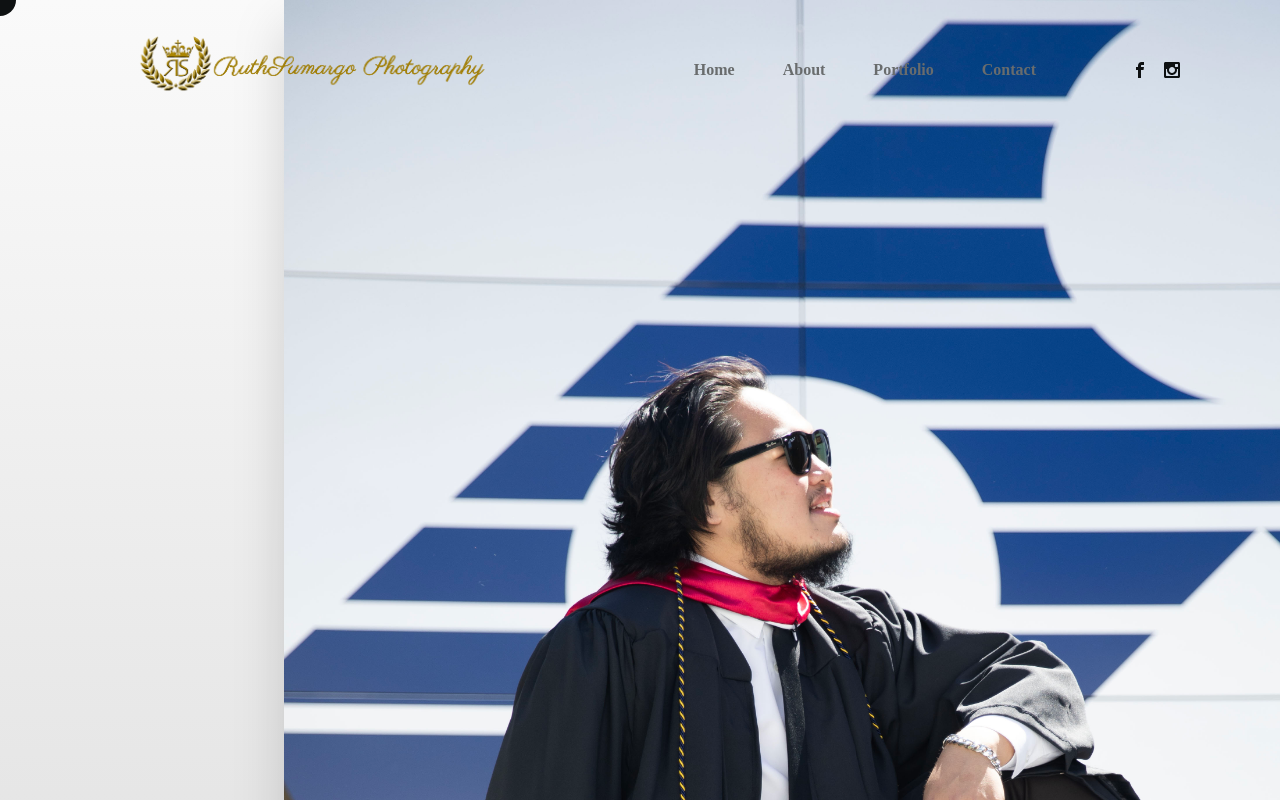
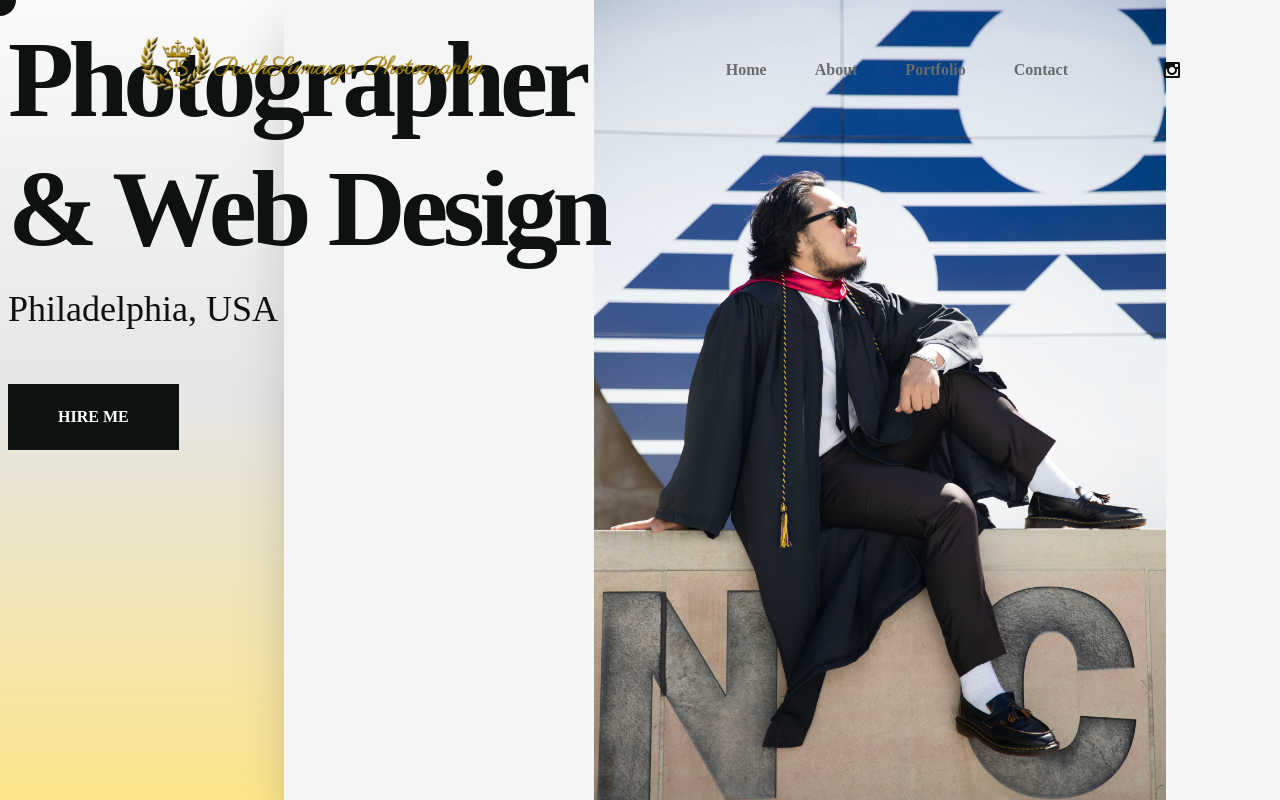
Before and after one commit to Meatbal21/ruthweb, a React (Vite) app: page / in a window 1280 px wide. Shown: the top 800 px of the page. Built offline with nearby package versions, Linux system fonts and the light colour scheme.

Commit message:
social fix

```diff
--- a/src/components/Socials.jsx
+++ b/src/components/Socials.jsx
@@ -13,11 +13,6 @@ const Socials = () => {
   className='hidden xl:flex ml-24'>
     <ul className='flex gap-x-4'>
       <li>
-        <a href='http://www.facebook.com' target='_blank'>
-          <ImFacebook />
-        </a>
-      </li>
-      <li>
         <a href='http://www.instagram.com' target='_blank'>
           <ImInstagram />
         </a>
--- a/src/index.css
+++ b/src/index.css
@@ -9,9 +9,7 @@ body {
     @apply text-[54px] lg:text-[108px] font-primary font-bold capitalize leading-[120%] tracking-[-0.05em] mb-2;
   }
 .section {
-    height: 100%;
-
-    width: 100%;
+  @apply h-screen w-screen;
   }
 .btn {
     @apply py-[19px] px-[50px] h-[66px] flex items-center justify-center text-base uppercase font-secondary font-semibold bg-primary text-white;
--- a/src/pages/About.jsx
+++ b/src/pages/About.jsx
@@ -14,11 +14,11 @@ const About = () => {
   animate={{opacity: 1, y: 0}}
   exit={{opacity: 0, y: '100%'}}
   transition={transition1}
-  className='h-full w-full overflow-scroll bg-gradient-to-b from-neutral-50 via-neutral-200 to-amber-200'>
+  className='section pt-12 overflow-scroll bg-gradient-to-b from-neutral-50 via-neutral-200 to-amber-200'>
     <div
     onMouseEnter={mouseEnterHandler}
     onMouseLeave={mouseLeaveHandler}
-     className='container mx-auto h-full relative'>
+     className='container mx-auto relative'>
       {/* text & img wraper */}
       <div
 
@@ -38,7 +38,7 @@ const About = () => {
         lg:w-full z-10 flex flex-col justify-center
         items-center lg:items-start'>
           <h1 className='h1'>About Me</h1>
-          <p className='xs:mb-12 xs:max-w-sm '>
+          <p className='xs:mb-12 xs:max-w-sm text-[18px]'>
           Hello, my name is Ruth!
           i've been a <b>photographer</b> for nearly 11 years now,
           i've been working in the phottography world since 2012.
```
